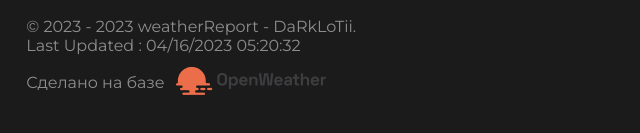
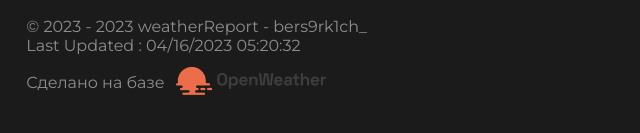
Before and after one commit to bers9rk1ch/weatherReport, a plain HTML site: page index.html in a window 1280 px wide. Shown: the part 261-394 px from the top of the page, 270-910 px from the left. Drawn offline with nearby package versions, Linux system fonts and the light colour scheme.

Commit message:
Update index.html

```diff
--- a/index.html
+++ b/index.html
@@ -77,7 +77,7 @@
 					</div>
 				</section>
 				<footer class="footer">
-					<p>© 2023 - 2023 weatherReport - DaRkLoTii. <br>Last Updated : 04/16/2023 05:20:32</p>
+					<p>© 2023 - 2023 weatherReport - bers9rk1ch_ <br>Last Updated : 04/16/2023 05:20:32</p>
 					<div>
 						<p class="footer-container">Сделано на базе <a href="https://openweathermap.org/" target="_blank"><img src="./assets/img/openweatherlogo.png" alt=""></a> </p>
 					</div>
```
